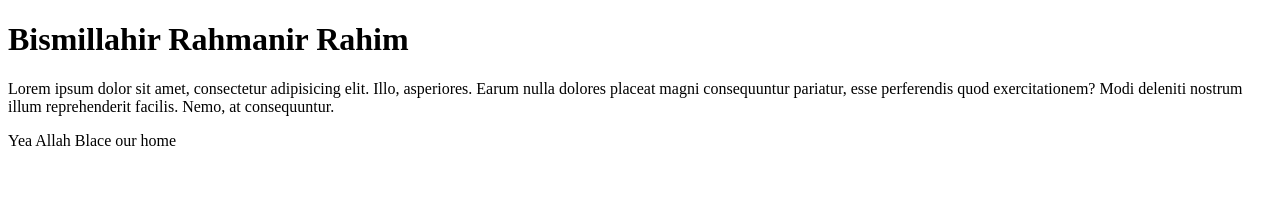
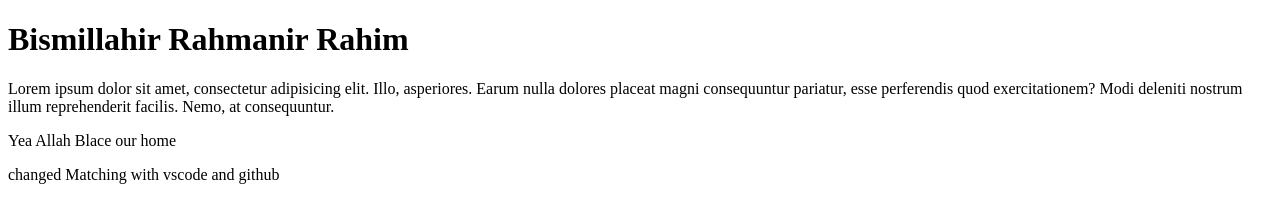
Before and after one commit to am072801/Project_1st, a plain HTML site: page index.html in a window 1280 px wide. Drawn offline with Linux system fonts and the light colour scheme.

Commit message:
Update index.html

```diff
--- a/index.html
+++ b/index.html
@@ -10,5 +10,6 @@
     <p>Lorem ipsum dolor sit amet, consectetur adipisicing elit. Illo, asperiores. Earum nulla dolores placeat magni consequuntur pariatur, esse perferendis quod exercitationem? Modi deleniti nostrum illum reprehenderit facilis. Nemo, at consequuntur.</p>
 
     <p> Yea Allah Blace our home</p>
+    <p> changed Matching with vscode and github</p>
 </body>
 </html>
```
